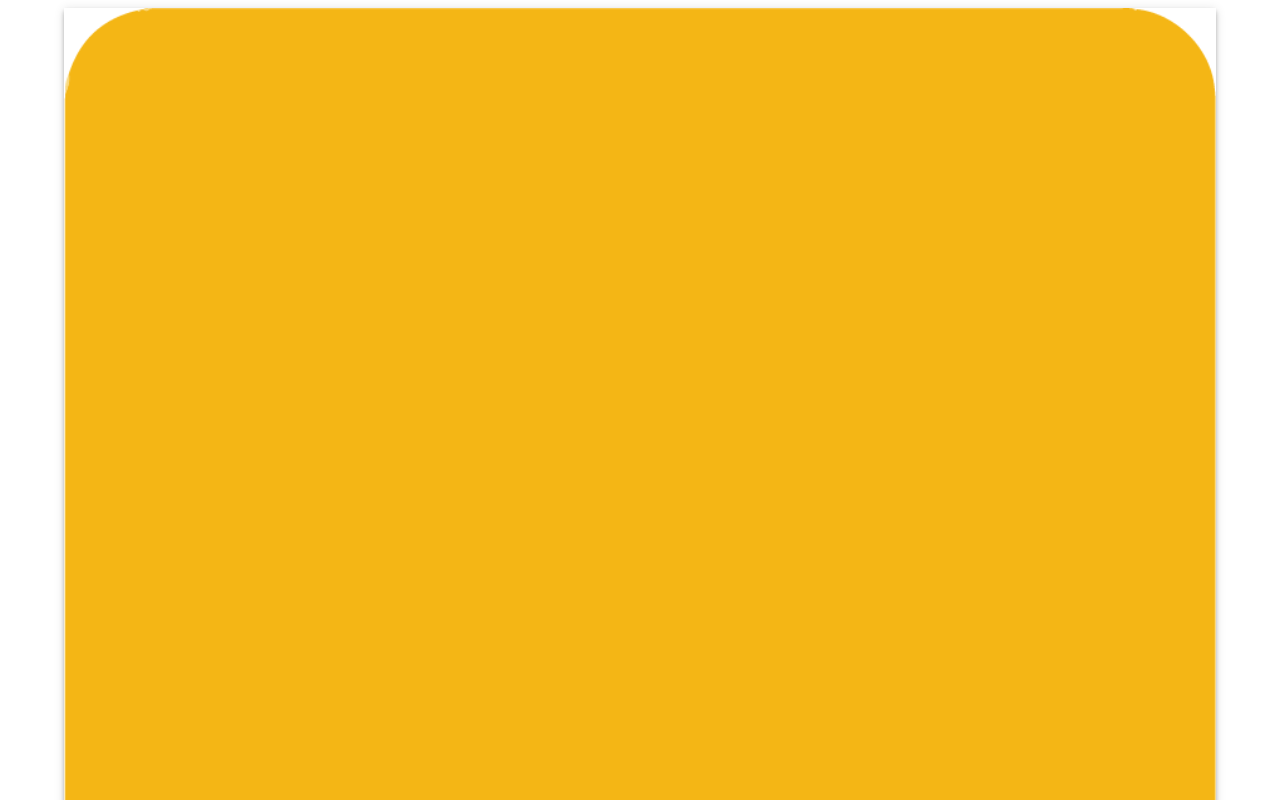
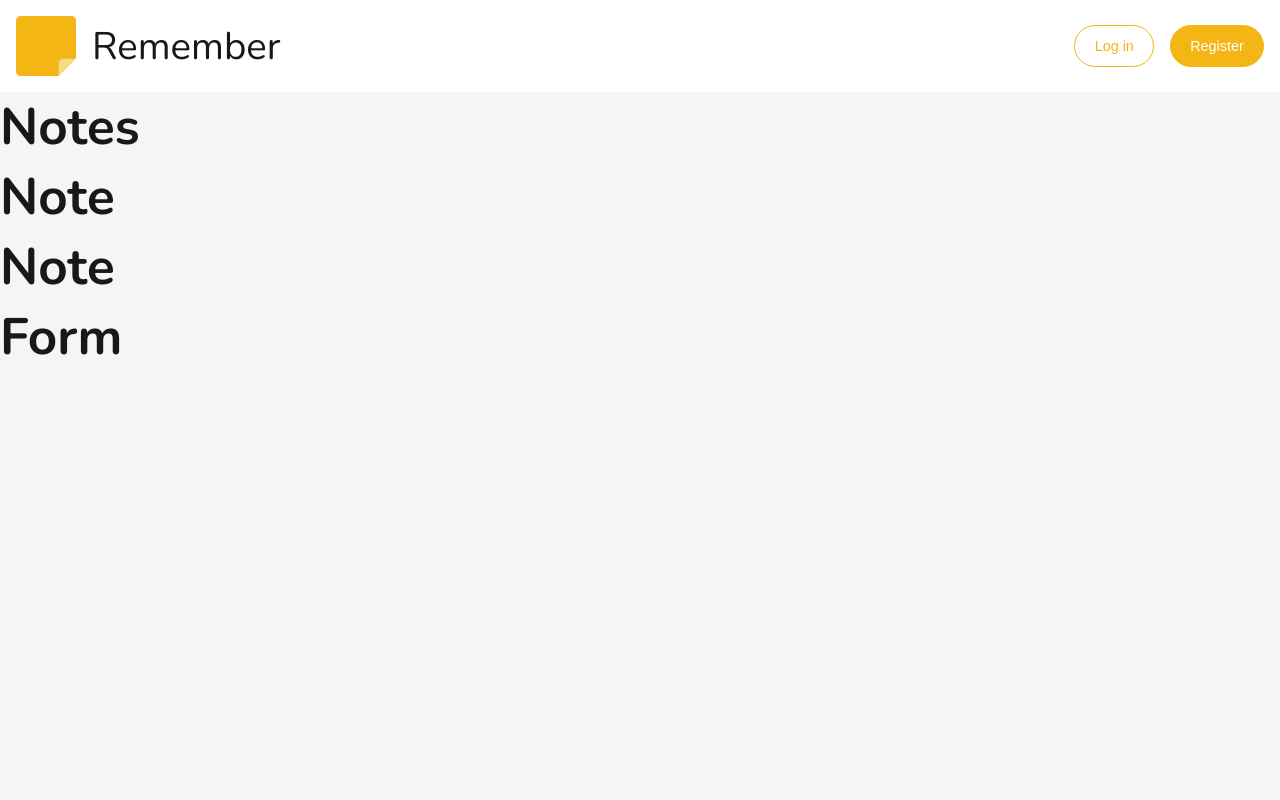
Before and after one commit to Morta-Fontanella/Remember-Frontend, a React (Create React App) app: page / in a window 1280 px wide. Shown: the top 800 px of the page. Built offline with nearby package versions, Linux system fonts and the light colour scheme.

Commit message:
Added header style
Removed Material UI

```diff
--- a/package.json
+++ b/package.json
@@ -3,9 +3,6 @@
   "version": "0.1.0",
   "private": true,
   "dependencies": {
-    "@emotion/react": "^11.9.0",
-    "@emotion/styled": "^11.8.1",
-    "@mui/material": "^5.8.1",
     "@testing-library/jest-dom": "^5.16.4",
     "@testing-library/react": "^13.2.0",
     "@testing-library/user-event": "^13.5.0",
--- a/public/index.html
+++ b/public/index.html
@@ -5,14 +5,6 @@
 		<link rel="icon" href="../src/images/logo.png" />
 		<meta name="viewport" content="width=device-width, initial-scale=1" />
 		<link rel="apple-touch-icon" href="../src/images/logo.png" />
-		<link
-			rel="stylesheet"
-			href="https://fonts.googleapis.com/css?family=Roboto:300,400,500,700&display=swap"
-		/>
-		<link
-			rel="stylesheet"
-			href="https://fonts.googleapis.com/icon?family=Material+Icons"
-		/>
 		<title>Remember</title>
 	</head>
 	<body>
--- a/src/App.js
+++ b/src/App.js
@@ -1,43 +1,35 @@
 import React from "react";
 
-import Container from "@mui/material/Container";
-import AppBar from "@mui/material/AppBar";
-import Typography from "@mui/material/Typography";
-import Grow from "@mui/material/Grow";
-import Grid from "@mui/material/Grid";
-
+import Button from "./components/button/button";
 import Notes from "./components/notes/notes";
 import Form from "./components/form/form";
+
+import "./appStyle.css";
 
 import logo from "./images/logo.png";
 
 const App = () => {
 	return (
-		<Container maxWidth="lg">
-			<AppBar position="static" color="inherit">
-				<img src={logo} />
-				<Typography variant="h2" color="inherit">
-					Remember
-				</Typography>
-			</AppBar>
-			<Grow in>
-				<Container>
-					<Grid
-						container
-						justify="space-between"
-						alignItems="stretch"
-						spacing={3}
-					>
-						<Grid item xs={12} sm={7}>
-							<Notes />
-						</Grid>
-						<Grid item xs={12} sm={4}>
-							<Form />
-						</Grid>
-					</Grid>
-				</Container>
-			</Grow>
-		</Container>
+		<div id="wrapper">
+			<header>
+				<div className="logoContainer">
+					<img src={logo} alt="logo" />
+					<h2>Remember</h2>
+				</div>
+				<div className="userButtonsContainer">
+					<Button type="outlined" onClick={() => console.log("login")}>
+						Log in
+					</Button>
+					<Button type="filled" onClick={() => console.log("register")}>
+						Register
+					</Button>
+				</div>
+			</header>
+			<main>
+				<Notes />
+				<Form />
+			</main>
+		</div>
 	);
 };
 
--- /dev/null
+++ b/src/appStyle.css
@@ -0,0 +1,97 @@
+@import url("https://fonts.googleapis.com/css2?family=Nunito:ital,wght@0,200;0,300;0,400;0,500;0,600;0,700;0,800;0,900;1,200;1,300;1,400;1,500;1,600;1,700;1,800;1,900&display=swap");
+
+:root {
+	--background-color: #f5f5f5;
+	--background-color-alternative: #ffffff;
+	--text-color: #16181c;
+	--primary-color: #f4b615;
+	--primary-color-contrast: #ffffff;
+	--disabled-color: #d9d9d9;
+	--disabled-color-contrast: #888888;
+	--font-family: "Nunito", sans-serif;
+}
+
+* {
+	margin: 0;
+	padding: 0;
+	box-sizing: border-box;
+}
+
+html[data-theme="light"] {
+	--background-color: #f5f5f5;
+	--background-color-alternative: #ffffff;
+	--text-color: #16181c;
+	--primary-color: #f4b615;
+}
+
+html[data-theme="dark"] {
+	--background-color: #000000;
+	--background-color-alternative: #16181c;
+	--text-color: #e7e9ea;
+	--primary-color: #f4b615;
+}
+
+body {
+	background-color: var(--background-color);
+	font-family: var(--font-family);
+	color: var(--text-color);
+	font-size: 10px;
+}
+
+h1 {
+	font-size: 3.2rem;
+}
+
+h2 {
+	font-size: 2.4rem;
+}
+
+h3 {
+	font-size: 1.8rem;
+}
+
+h4 {
+	font-size: 1.6rem;
+}
+
+p,
+span,
+a {
+	font-size: 1.4rem;
+}
+
+header {
+	display: flex;
+	flex-direction: row;
+	justify-content: space-between;
+	align-items: center;
+	background-color: var(--background-color-alternative);
+	padding: 1rem;
+}
+
+.logoContainer {
+	display: flex;
+	flex-direction: row;
+	align-items: center;
+	justify-content: center;
+}
+
+.logoContainer img {
+	height: 60px;
+}
+
+.logoContainer h2 {
+	margin-left: 16px;
+	font-weight: 200;
+}
+
+.userButtonsContainer {
+	display: flex;
+	flex-direction: row;
+	align-items: center;
+	justify-content: flex-end;
+}
+
+.userButtonsContainer .button {
+	margin-left: 1rem;
+}
--- /dev/null
+++ b/src/components/button/button.js
@@ -0,0 +1,18 @@
+import React from "react";
+
+import "./buttonStyles.css";
+
+function Button(props) {
+	return (
+		<button
+			type="button"
+			className={"button " + (props.type ? props.type : "")}
+			disabled={props.disabled}
+			onClick={props.onClick}
+		>
+			{props.children}
+		</button>
+	);
+}
+
+export default Button;
--- /dev/null
+++ b/src/components/button/buttonStyles.css
@@ -0,0 +1,55 @@
+.button {
+	display: inline-block;
+	padding: 0.6rem 1.2rem;
+	margin-bottom: 0;
+	font-size: 0.9rem;
+	font-weight: 400;
+	line-height: 1.42857143;
+	text-align: center;
+	white-space: nowrap;
+	vertical-align: middle;
+	-ms-touch-action: manipulation;
+	touch-action: manipulation;
+	cursor: pointer;
+	-webkit-user-select: none;
+	-moz-user-select: none;
+	-ms-user-select: none;
+	user-select: none;
+	background-image: none;
+	border: 1px solid var(--primary-color);
+	border-radius: 5rem;
+}
+
+.button:disabled {
+	border: 1px solid var(--disabled-color);
+}
+
+.outlined {
+	color: var(--primary-color);
+	background-color: transparent;
+}
+
+.outlined:disabled,
+.outlined:disabled:hover {
+	color: var(--disabled-color);
+	background-color: transparent;
+	opacity: 100%;
+}
+
+.filled {
+	color: var(--primary-color-contrast);
+	background-color: var(--primary-color);
+}
+
+.filled:disabled,
+.filled:disabled:hover {
+	color: var(--disabled-color-contrast);
+	background-color: var(--disabled-color);
+	opacity: 100%;
+}
+
+.button:hover {
+	color: var(--primary-color-contrast);
+	background-color: var(--primary-color);
+	opacity: 80%;
+}
```
Also changed, not shown: 1 other file (tests, documents, lock files or other folders).
